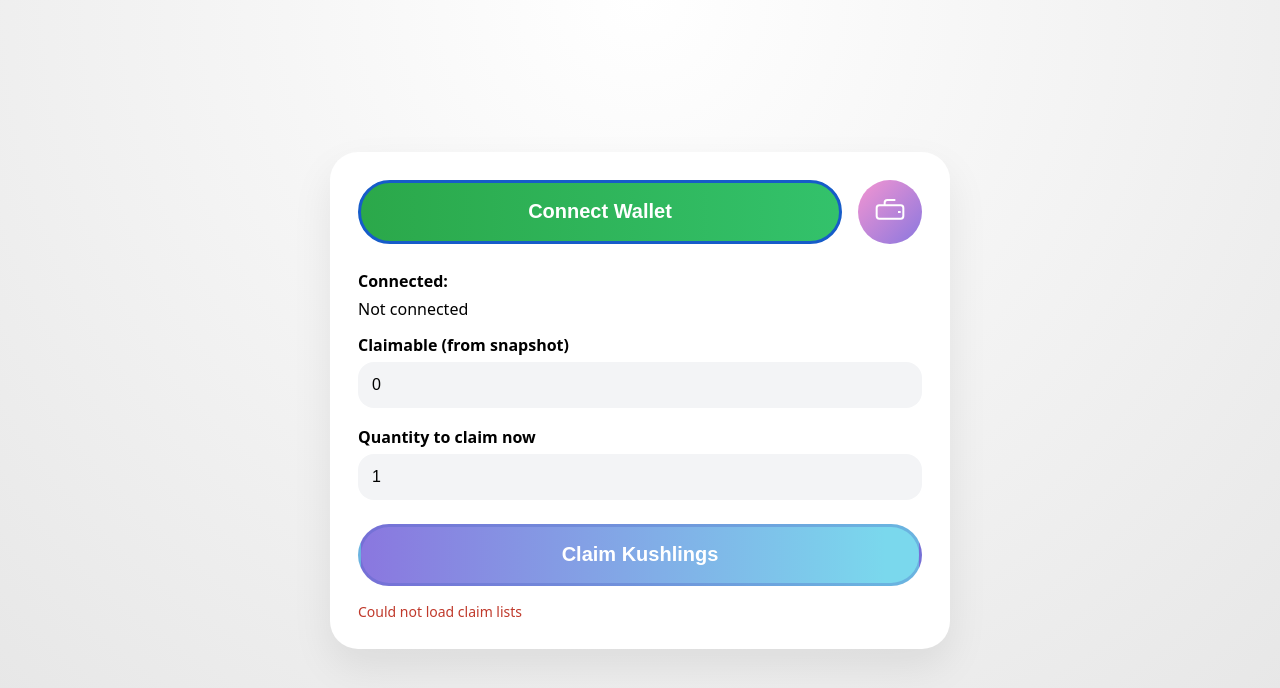
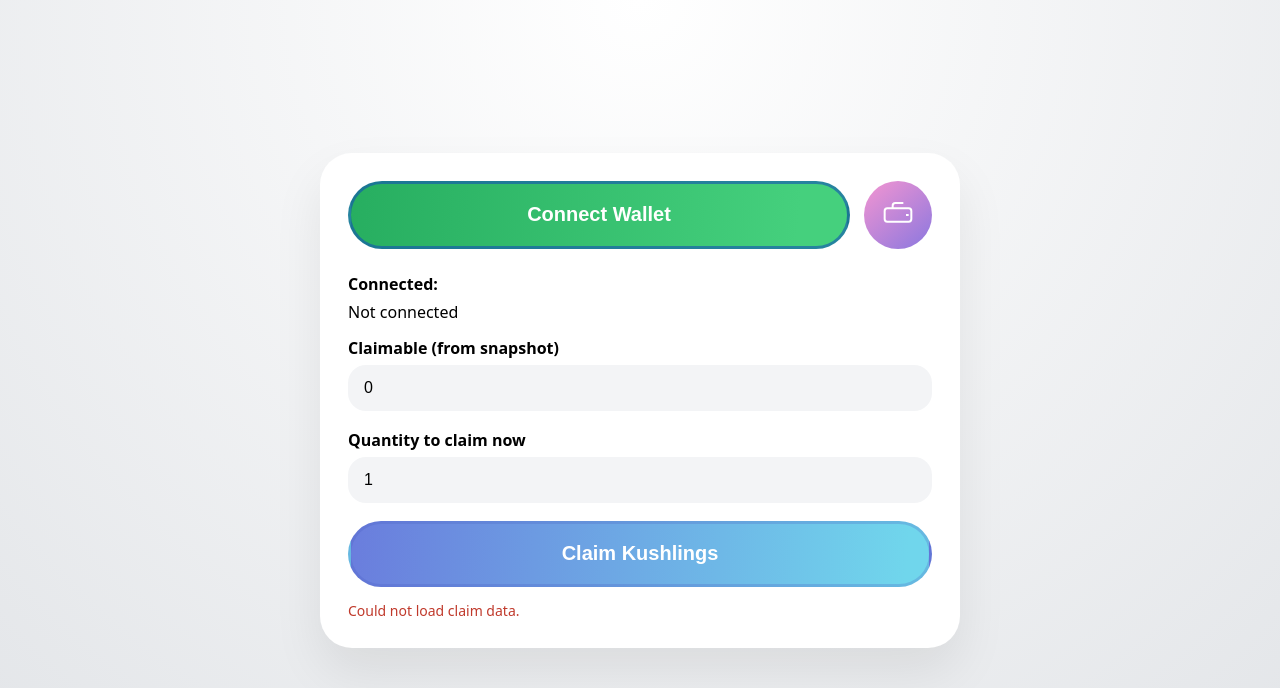
Before and after one commit to okinacreative/kushlings-claim, a plain HTML site: page public/index.html in a window 1280 px wide. Drawn offline with nearby package versions, Linux system fonts and the light colour scheme; no server answers.

Commit message:
Update index.html

```diff
--- a/public/index.html
+++ b/public/index.html
@@ -7,135 +7,130 @@
 
   <style>
     :root {
-        --green: #2ba84a;
-        --green2: #33c26b;
-        --purple1: #8a77df;
-        --blue-border: #165cc9;
+      --card-w: min(640px, 94vw);
     }
-      * {
-        box-sizing: border-box;
-      }
+    * { box-sizing: border-box; }
     body {
       margin: 0;
       min-height: 100vh;
       display: flex;
       justify-content: center;
       align-items: center;
-        background: radial-gradient(circle at top, #ffffff 0%, #d8d8d8 150%);
+      background: radial-gradient(circle at top, #ffffff 0%, #dcdfe3 120%);
       font-family: system-ui, -apple-system, BlinkMacSystemFont, "Segoe UI", sans-serif;
     }
-      #card {
+    #kush-card {
       background: #fff;
-        border-radius: 28px;
-        width: min(620px, 94vw);
-        box-shadow: 0 18px 40px rgba(0, 0, 0, 0.08);
+      border-radius: 32px;
+      box-shadow: 0 24px 50px rgba(0,0,0,.08);
+      width: var(--card-w);
       padding: 28px;
     }
-      #header {
+    #kush-header {
       display: flex;
-        gap: 16px;
+      gap: 14px;
+      margin-bottom: 24px;
       align-items: center;
-        margin-bottom: 26px;
     }
-      #connectBtn {
+    #kush-connect-btn {
       flex: 1;
-        background: linear-gradient(90deg, var(--green) 0%, var(--green2) 100%);
+      height: 68px;
+      border-radius: 9999px;
+      background: linear-gradient(95deg, #27ae60 0%, #45d07d 90%);
+      border: 3px solid rgba(19,80,182,.6);
       color: #fff;
-        border: 3px solid var(--blue-border);
-        border-radius: 9999px;
-        height: 64px;
+      font-weight: 700;
       font-size: 20px;
-        font-weight: 700;
       cursor: pointer;
-        transition: 0.2s;
     }
-      #walletIcon {
-        width: 64px;
-        height: 64px;
-        background: linear-gradient(135deg, #f495d1 0%, #8a77df 100%);
+    #kush-wallet-btn {
+      width: 68px;
+      height: 68px;
       border: none;
+      background: linear-gradient(140deg, #f495d1 0%, #8a77df 100%);
       border-radius: 9999px;
       display: flex;
       align-items: center;
       justify-content: center;
+      cursor: pointer;
     }
-      #walletIcon svg {
-        width: 32px;
-        height: 32px;
-        stroke: #fff;
-        fill: none;
-        stroke-width: 1.5;
+    #kush-wallet-btn svg {
+      width: 32px; height: 32px; stroke: #fff; stroke-width: 1.5; fill: none;
     }
-      .label {
+    .kush-label {
       font-weight: 600;
       margin-bottom: 6px;
     }
-      .input {
+    .kush-input {
       width: 100%;
       background: #f3f4f6;
       border: none;
-        border-radius: 16px;
-        padding: 14px;
+      border-radius: 18px;
+      padding: 14px 16px;
       font-size: 16px;
       outline: none;
       margin-bottom: 18px;
     }
-      #claimBtn {
+    #kush-claim-btn {
       width: 100%;
-        background: linear-gradient(90deg, #8a77df 0%, #7ad8ed 94%);
-        border: 3px solid rgba(71, 93, 191, 0.3);
+      height: 66px;
       border-radius: 9999px;
-        height: 62px;
+      border: 3px solid rgba(71,93,191,0.25);
+      background: linear-gradient(95deg, #6a7ddd 0%, #70d6ec 96%);
       color: #fff;
+      font-size: 20px;
       font-weight: 700;
-        font-size: 20px;
       cursor: pointer;
-        margin-top: 6px;
     }
-      #msg {
-        margin-top: 16px;
+    #kush-claim-btn:disabled {
+      opacity: .6;
+      cursor: not-allowed;
+    }
+    #kush-message {
+      margin-top: 14px;
       display: none;
       font-size: 14px;
     }
-      #msg.error {
-        color: #c0392b;
-      }
-      #msg.success {
-        color: #0f766e;
+    #kush-message.error { color: #c0392b; }
+    #kush-message.success { color: #0f766e; }
+
+    @media (max-width: 540px) {
+      #kush-card { border-radius: 0; min-height: 100vh; justify-content: center; }
+      body { background: #e9e9e9; }
     }
   </style>
 
-    <!-- ethers browser build -->
-    <script src="https://cdn.jsdelivr.net/npm/ethers@6.13.2/dist/ethers.min.js"></script>
+  <!-- BROWSER BUILD (works in Vercel static page) -->
+  <script src="https://cdn.ethers.io/lib/ethers-5.7.umd.min.js" type="application/javascript"></script>
 </head>
 <body>
-    <div id="card">
-      <div id="header">
-        <button id="connectBtn">Connect Wallet</button>
-        <button id="walletIcon" aria-label="Wallet">
+  <div id="kush-card">
+    <div id="kush-header">
+      <button id="kush-connect-btn">Connect Wallet</button>
+      <button id="kush-wallet-btn" aria-label="wallet">
         <svg viewBox="0 0 24 24">
-            <path d="M4 7h16a2 2 0 0 1 2 2v6a2 2 0 0 1-2 2H4a2 2 0 0 1-2-2V9a2 2 0 0 1 2-2Z" />
-            <path d="M18 12h2" />
-            <path d="M8 7V5a2 2 0 0 1 2-2h6" />
+          <path d="M4 7h16a2 2 0 0 1 2 2v6a2 2 0 0 1-2 2H4a2 2 0 0 1-2-2V9a2 2 0 0 1 2-2Z"/>
+          <path d="M18 12h2"/>
+          <path d="M8 7V5a2 2 0 0 1 2-2h6"/>
         </svg>
       </button>
     </div>
 
-      <div class="label">Connected:</div>
-      <div id="address" style="margin-bottom: 14px">Not connected</div>
+    <div class="kush-label">Connected:</div>
+    <div id="kush-address" style="margin-bottom:14px;">Not connected</div>
 
-      <div class="label">Claimable (from snapshot)</div>
-      <input id="claimable" class="input" value="0" readonly />
+    <div class="kush-label">Claimable (from snapshot)</div>
+    <input id="kush-claimable" class="kush-input" value="0" readonly />
 
-      <div class="label">Quantity to claim now</div>
-      <input id="qty" class="input" value="1" />
+    <div class="kush-label">Quantity to claim now</div>
+    <input id="kush-qty" class="kush-input" value="1" />
 
-      <button id="claimBtn">Claim Kushlings</button>
-      <div id="msg"></div>
+    <button id="kush-claim-btn">Claim Kushlings</button>
+    <div id="kush-message"></div>
   </div>
 
   <script>
-      // ---------- CONFIG ----------
+    // ----------- CONFIG -----------
     const CLAIMS_URL =
       "https://444669a7-f30d-433d-b040-6e30f8af2637.usrfiles.com/ugd/444669_0136e423c6d940eeaae0d6b74fcb47ab.json";
     const PROOFS_URL =
@@ -156,25 +151,26 @@
       }
     ];
 
-      // ---------- STATE ----------
+    // ----------- STATE -----------
     let claims = {};
     let proofs = {};
     let merkleRoot = null;
+    let userAddress = null;
+    let provider = null;
     let signer = null;
-      let userAddress = null;
 
-      // ---------- DOM ----------
-      const connectBtn = document.getElementById("connectBtn");
-      const addressDiv = document.getElementById("address");
-      const claimableInput = document.getElementById("claimable");
-      const qtyInput = document.getElementById("qty");
-      const claimBtn = document.getElementById("claimBtn");
-      const msg = document.getElementById("msg");
+    // ----------- DOM -----------
+    const connectBtn  = document.getElementById("kush-connect-btn");
+    const addrDiv     = document.getElementById("kush-address");
+    const claimableIn = document.getElementById("kush-claimable");
+    const qtyIn       = document.getElementById("kush-qty");
+    const claimBtn    = document.getElementById("kush-claim-btn");
+    const msg         = document.getElementById("kush-message");
 
-      function showMessage(text, type = "error") {
+    function showMessage(text, kind = "error") {
       msg.textContent = text;
-        msg.className = type;
       msg.style.display = "block";
+      msg.className = kind === "success" ? "success" : "error";
     }
 
     function normalizeAddr(a) {
@@ -190,54 +186,61 @@
         if (typeof entry.max === "number") return entry.max;
         if (typeof entry.claimable === "number") return entry.claimable;
         if (typeof entry.amount === "number") return entry.amount;
-          const n = Object.values(entry).find((v) => typeof v === "number");
-          if (n) return n;
+        const firstNum = Object.values(entry).find(v => typeof v === "number");
+        if (firstNum) return firstNum;
       }
       return 0;
     }
 
     async function loadLists() {
       try {
-          const [cRes, pRes] = await Promise.all([fetch(CLAIMS_URL), fetch(PROOFS_URL)]);
+        const [cRes, pRes] = await Promise.all([
+          fetch(CLAIMS_URL),
+          fetch(PROOFS_URL)
+        ]);
         claims = await cRes.json();
         const pJson = await pRes.json().catch(() => ({}));
         proofs = pJson.proofs || {};
         merkleRoot = pJson.root || null;
-          console.log("✅ loaded", Object.keys(claims).length, "claim entries");
-        } catch (e) {
-          console.error(e);
-          showMessage("Could not load claim lists");
+        console.log("claims loaded:", Object.keys(claims).length);
+      } catch (err) {
+        console.error(err);
+        showMessage("Could not load claim data.");
       }
     }
 
+    // ----------- WALLET -----------
     async function connectWallet() {
-        // IMPORTANT: this runs on Vercel tab directly
+      try {
         if (!window.ethereum) {
-          showMessage("No wallet detected in this browser. Open with MetaMask/Brave.")
+          showMessage("No wallet found. Install MetaMask.");
           return;
         }
-        try {
-          const provider = new ethers.BrowserProvider(window.ethereum);
-          signer = await provider.getSigner();
+
+        // ethers v5 way
+        provider = new ethers.providers.Web3Provider(window.ethereum);
+        await provider.send("eth_requestAccounts", []);
+        signer = provider.getSigner();
         const addr = await signer.getAddress();
         userAddress = normalizeAddr(addr);
 
-          addressDiv.textContent = userAddress;
+        addrDiv.textContent = userAddress;
         connectBtn.textContent = "Connected ✅";
 
         const allowed = getAllowedFor(userAddress);
-          claimableInput.value = String(allowed);
+        claimableIn.value = String(allowed);
         if (allowed > 0) {
           showMessage("Wallet is on the claim list.", "success");
         } else {
           showMessage("🚫 This wallet is not on the claim list.");
         }
-        } catch (e) {
-          console.error(e);
+      } catch (err) {
+        console.error(err);
         showMessage("Wallet connection failed.");
       }
     }
 
+    // ----------- CLAIM -----------
     async function doClaim() {
       if (!signer || !userAddress) {
         return connectWallet();
@@ -248,25 +251,33 @@
         return showMessage("🚫 This wallet is not on the claim list.");
       }
 
-        const qty = Number(qtyInput.value || 0);
+      const qty = Number(qtyIn.value || 0);
       if (qty < 1 || qty > allowed) {
         return showMessage("Invalid quantity.");
       }
 
-        const proof = (proofs[userAddress] || []).map((p) => p);
-        if (!proof.length) return showMessage("No Merkle proof for this wallet.");
-        if (!merkleRoot) return showMessage("No Merkle root loaded.");
+      const proof = (proofs[userAddress] || []).map(p => p);
+      if (!proof.length) {
+        return showMessage("No Merkle proof for this wallet. (Check proofs.json)");
+      }
+      if (!merkleRoot) {
+        return showMessage("No Merkle root loaded.");
+      }
 
       try {
-          const contract = new ethers.Contract(CONTRACT_ADDRESS, CONTRACT_ABI, signer);
+        const contract = new ethers.Contract(
+          CONTRACT_ADDRESS,
+          CONTRACT_ABI,
+          signer
+        );
         claimBtn.disabled = true;
         showMessage("Sending transaction...", "success");
         const tx = await contract.claim(qty, allowed, proof);
         await tx.wait();
         showMessage("✅ Claimed successfully!", "success");
-        } catch (e) {
-          console.error(e);
-          showMessage("Claim failed: " + (e?.reason || e?.message || "unknown"));
+      } catch (err) {
+        console.error(err);
+        showMessage("Claim failed: " + (err?.reason || err?.message || "unknown"));
       } finally {
         claimBtn.disabled = false;
       }
@@ -275,7 +286,7 @@
     connectBtn.addEventListener("click", connectWallet);
     claimBtn.addEventListener("click", doClaim);
 
-      // load data on start
+    // start
     loadLists();
   </script>
 </body>
```
Lines whose indentation alone changed are shown as unchanged.
